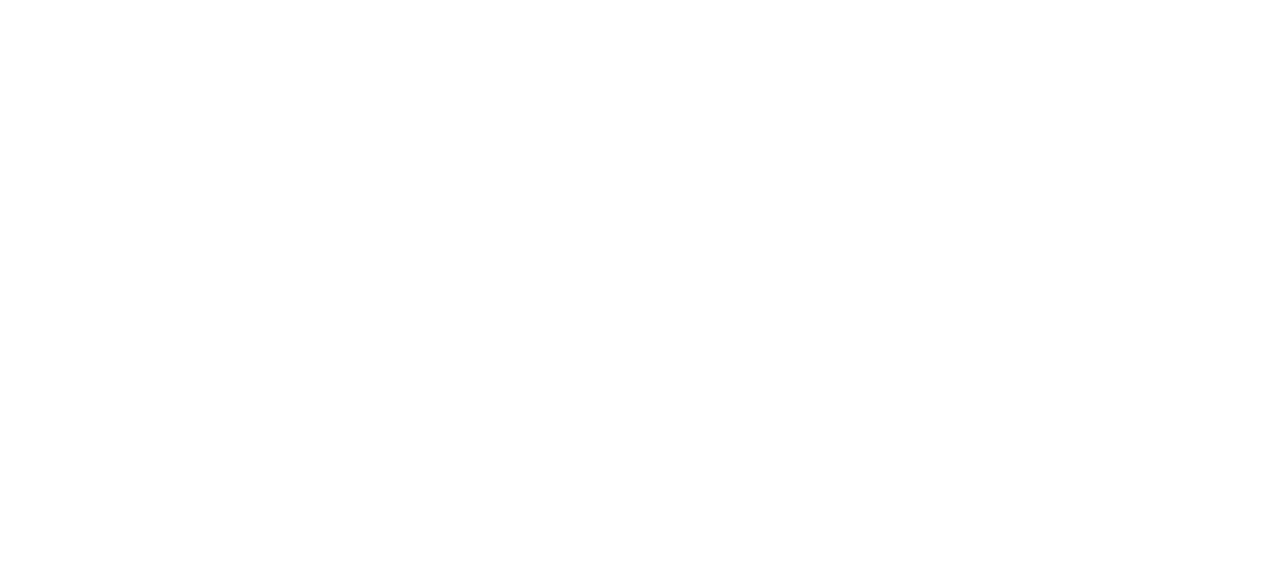
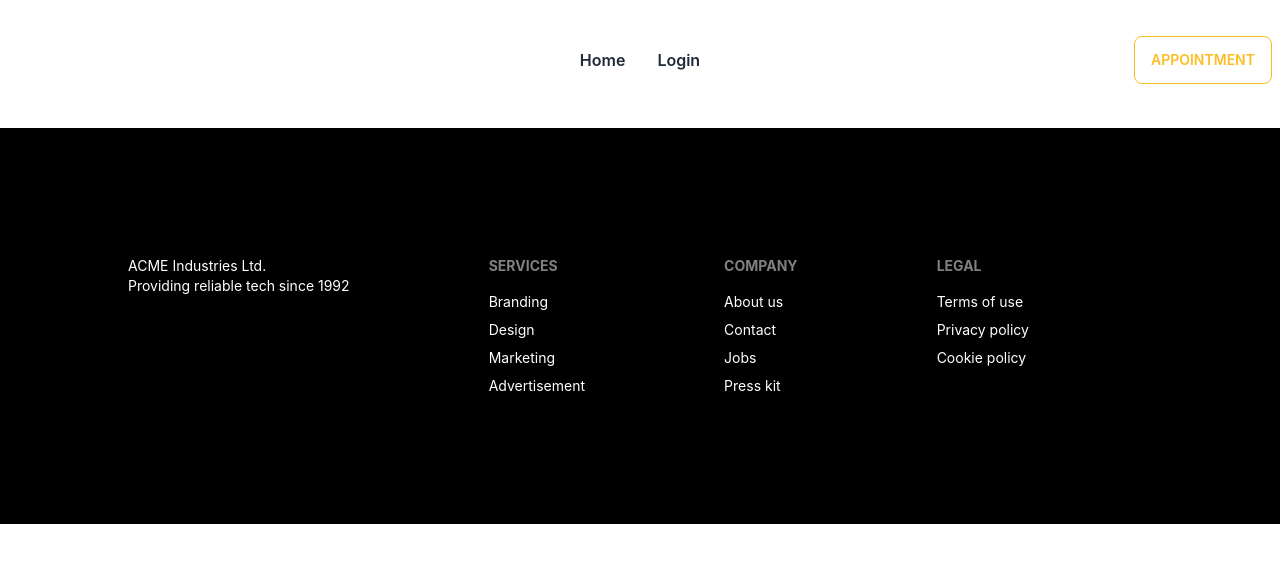
Before and after one commit to ShaionHazari1/coaching-service, a React (Create React App) app: page / in a window 1280 px wide. Shown: the top 562 px of the page. Built offline with nearby package versions, Linux system fonts and the light colour scheme.

Commit message:
header and footer added here

```diff
--- a/src/Layout/Main.js
+++ b/src/Layout/Main.js
@@ -1,10 +1,14 @@
 import React from 'react';
 import { Outlet } from 'react-router-dom';
+import Footer from '../Page/Shared/Footer/Footer';
+import Header from '../Page/Shared/Header/Header';
 
 const Main = () => {
     return (
         <div>
+            <Header></Header>
             <Outlet></Outlet>
+            <Footer></Footer>
 
         </div>
     );
--- /dev/null
+++ b/src/Page/Shared/Footer/Footer.js
@@ -0,0 +1,34 @@
+import React from 'react';
+
+const Footer = () => {
+    return (
+        <footer className="footer p-32 bg-black text-white">
+            <div>
+                {/* <img src={logo} alt="" /> */}
+                <p>ACME Industries Ltd.<br />Providing reliable tech since 1992</p>
+            </div>
+            <div>
+                <span className="footer-title">Services</span>
+                <a href="/" className="link link-hover">Branding</a>
+                <a href="/" className="link link-hover">Design</a>
+                <a href="/" className="link link-hover">Marketing</a>
+                <a href="/" className="link link-hover">Advertisement</a>
+            </div>
+            <div>
+                <span className="footer-title">Company</span>
+                <a href="/" className="link link-hover">About us</a>
+                <a href="/" className="link link-hover">Contact</a>
+                <a href="/" className="link link-hover">Jobs</a>
+                <a href="/" className="link link-hover">Press kit</a>
+            </div>
+            <div>
+                <span className="footer-title">Legal</span>
+                <a href="/" className="link link-hover">Terms of use</a>
+                <a href="/" className="link link-hover">Privacy policy</a>
+                <a href="/" className="link link-hover">Cookie policy</a>
+            </div>
+        </footer>
+    );
+};
+
+export default Footer;
--- /dev/null
+++ b/src/Page/Shared/Header/Header.js
@@ -0,0 +1,36 @@
+import React from 'react';
+import { Link } from 'react-router-dom';
+
+const Header = () => {
+    const menuItems = <>
+        <li className='font-semibold'><Link to='/'>Home</Link></li>
+        <li className='font-semibold'><Link to='/login'>Login</Link></li>
+    </>
+    return (
+        <div className="navbar h-20 mb-12 pt-12 bg-base-100">
+            <div className="navbar-start">
+                <div className="dropdown">
+                    <label tabIndex={0} className="btn btn-ghost lg:hidden">
+                        <svg xmlns="http://www.w3.org/2000/svg" className="h-5 w-5" fill="none" viewBox="0 0 24 24" stroke="currentColor"><path strokeLinecap="round" strokeLinejoin="round" strokeWidth="2" d="M4 6h16M4 12h8m-8 6h16" /></svg>
+                    </label>
+                    <ul tabIndex={0} className="menu menu-compact dropdown-content mt-3 p-2 shadow bg-base-100 rounded-box w-52">
+                        {menuItems}
+                    </ul>
+                </div>
+                <Link to="/" className="btn btn-ghost normal-case text-xl">
+                    {/* <img src={logo} alt="" /> */}
+                </Link>
+            </div>
+            <div className="navbar-center hidden lg:flex">
+                <ul className="menu menu-horizontal p-0">
+                    {menuItems}
+                </ul>
+            </div>
+            <div className="navbar-end">
+                <button className="btn btn-outline btn-warning">Appointment</button>
+            </div>
+        </div>
+    );
+};
+
+export default Header;
```
